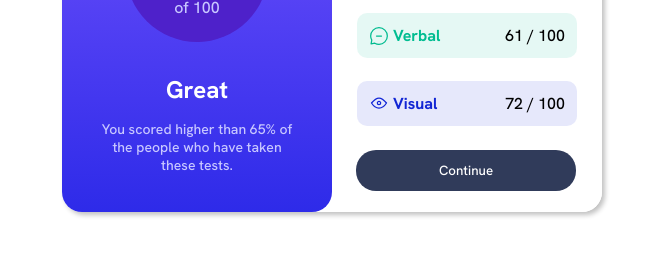
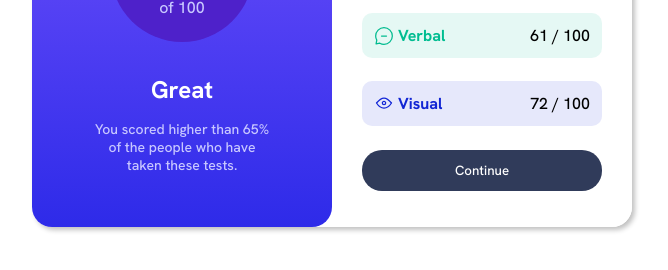
Before and after one commit to mthsimao/results-summary, a plain HTML site: page index.html in a window 1280 px wide. Shown: the part 388-658 px from the top of the page, without its empty margins (308-976 px from the left). Drawn offline with Linux system fonts and the light colour scheme.

Commit message:
Update style.css

```diff
--- a/css/style.css
+++ b/css/style.css
@@ -61,8 +61,8 @@ main {
     align-items: center;
     justify-content: center;
     gap: 2em;
-    width: 270px;
-    height: 400px;
+    width: 300px;
+    height: 430px;
     padding: 1.5em;
     border-radius: 20px;
     color: white;
@@ -102,6 +102,7 @@ main {
     align-items: center;
     font-size: 14px;
     padding: 5px 12px;
+    max-width: 200px;
 }
 
 
@@ -113,8 +114,8 @@ main {
     align-items: normal;
     justify-content: center;
     gap: 1.5em;
-    width: 270px;
-    height: 400px;
+    width: 300px;
+    height: 430px;
     padding: 1.5em;
     color: black;
     border-radius: 20px;
@@ -138,7 +139,7 @@ main {
     flex-direction: row;
     align-items: center;
     justify-content: space-between;
-    width: 220px;
+    width: 240px;
     padding: 12px;
     border-radius: 10px;
     background-color: hsla(0, 100%, 67%, 0.100);
@@ -161,7 +162,7 @@ main {
     flex-direction: row;
     align-items: center;
     justify-content: space-between;
-    width: 220px;
+    width: 240px;
     padding: 12px;
     border-radius: 10px;
     background-color: hsl(39, 100%, 56%, 0.100);
@@ -184,7 +185,7 @@ main {
     flex-direction: row;
     align-items: center;
     justify-content: space-between;
-    width: 220px;
+    width: 240px;
     padding: 12px;
     border-radius: 10px;
     background-color: hsla(166, 100%, 37%, 0.100);;
@@ -207,7 +208,7 @@ main {
     flex-direction: row;
     align-items: center;
     justify-content: space-between;
-    width: 220px;
+    width: 240px;
     padding: 12px;
     border-radius: 10px;
     background-color: hsl(234, 85%, 45%, 0.100);;
@@ -224,11 +225,17 @@ main {
     padding-right: 4px;
 }
 
+.btn {
+    display: flex;
+    align-items: center;
+    justify-content: center;
+}
+
 .btn input {
     background-color: var(--Dark-gray-blue);
     border-radius: 20px;
     color: white;
-    width: 220px;
+    width: 240px;
     padding: 12px;
     border: none;
     outline: none;
```
